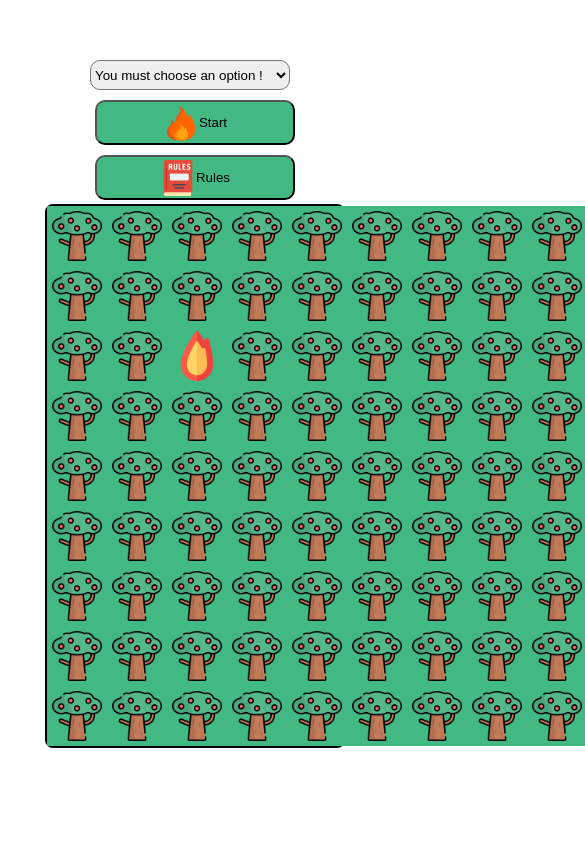
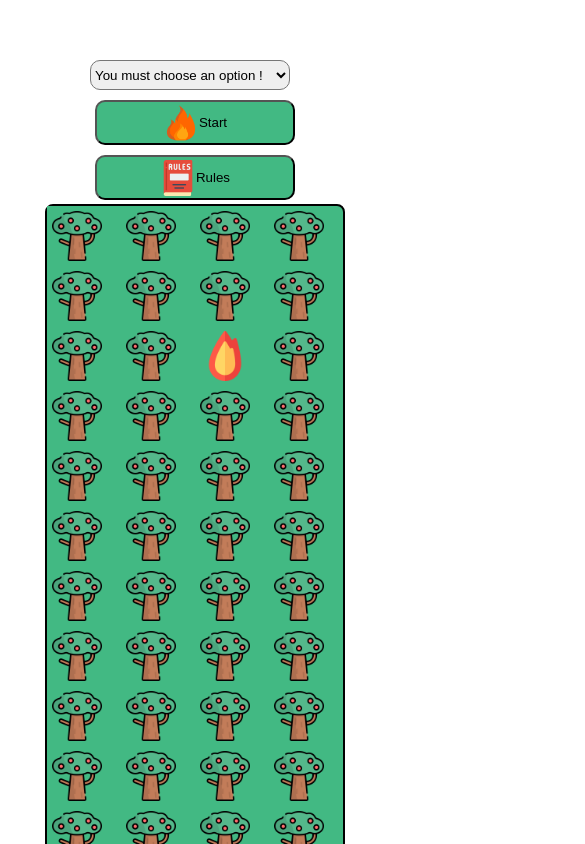
Before and after one commit to Resoki/fireexo, a Vue app: page / in a window 390 px wide. Shown: the top 844 px of the page, 585 px wide, since content can reach past the window. Built offline with nearby package versions, Linux system fonts and the light colour scheme.

Commit message:
improve structure

```diff
--- a/src/components/GridComponent.vue
+++ b/src/components/GridComponent.vue
@@ -196,6 +196,21 @@ export default {
   background-color: #42b983 !important;
 }
 
+/* Ajoutez une règle pour rendre la grille responsive sur les écrans plus petits */
+@media screen and (max-width: 768px) {
+  .grid {
+    grid-template-columns: repeat(6, 1fr); /* Pour les écrans jusqu'à 768px de largeur, utilisez 6 colonnes */
+  }
+}
+
+/* Ajoutez une règle pour rendre la grille encore plus petite pour les écrans mobiles */
+@media screen and (max-width: 480px) {
+  .grid {
+    grid-template-columns: repeat(4, 1fr); /* Pour les écrans jusqu'à 480px de largeur, utilisez 4 colonnes */
+  }
+}
+
+
 .main {
   display: flex;
   justify-content: center;
```
